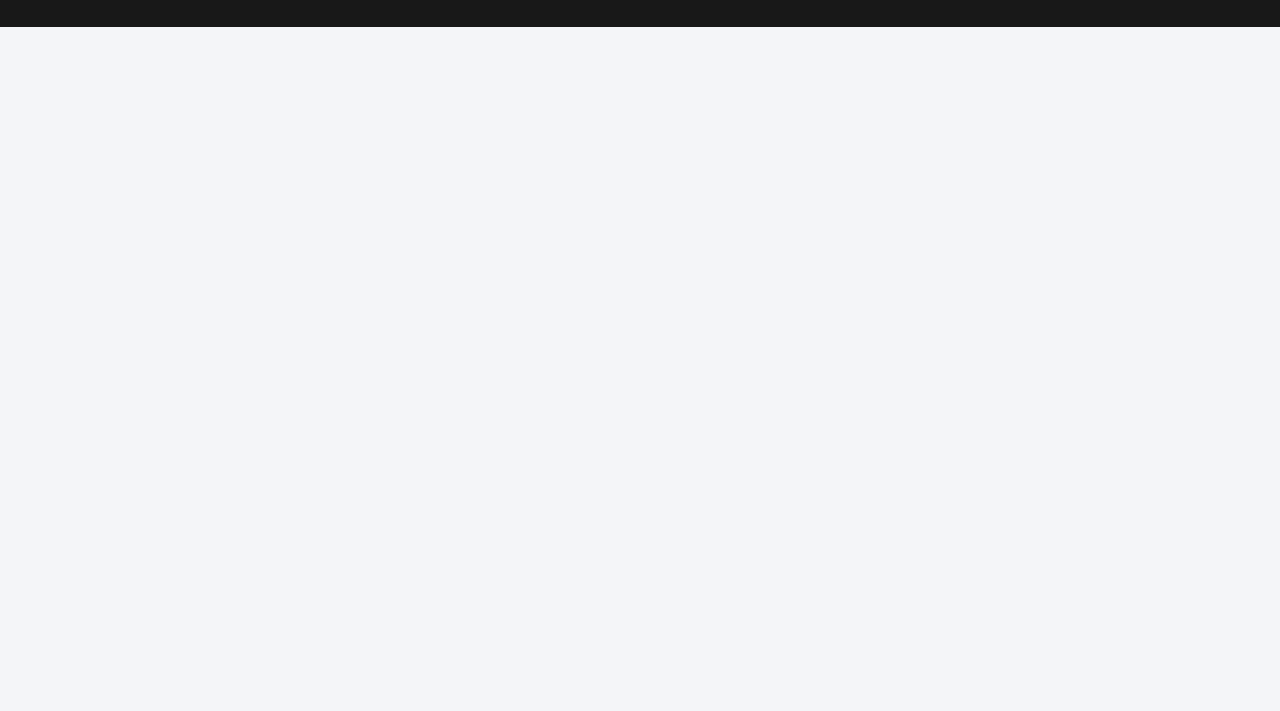
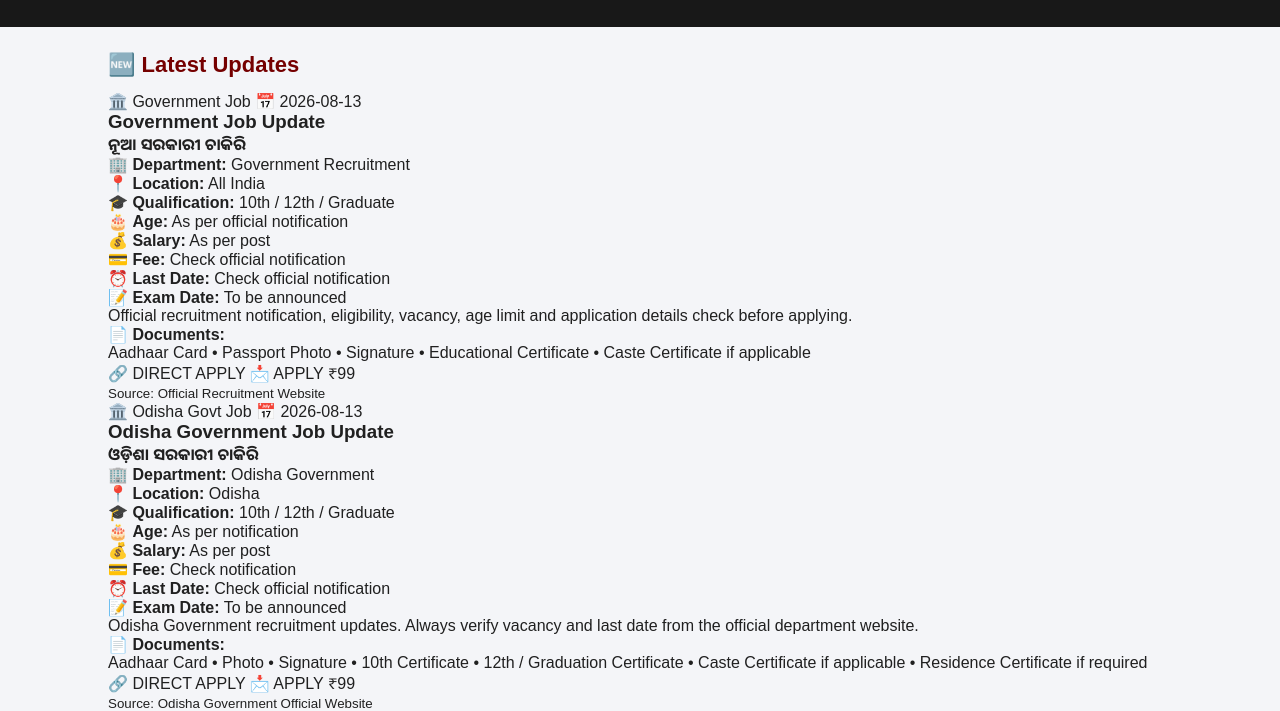
Before and after one commit to geetakasimala095-bit/jobmitra-ai, a plain HTML site: page index.html in a window 1280 px wide. Shown: the part 1625-2336 px from the top of the page. Before the commit the page ends 1652 px from the top, so only its background shows below. Drawn offline with Linux system fonts and the light colour scheme.

Commit message:
Update index.html

```diff
--- a/index.html
+++ b/index.html
@@ -1066,7 +1066,14 @@ alert("ଏହି ବିଷୟରେ ଏବେ content ମିଳିଲା ନା
 }
 
 </script>
-<!-- JobMitra AI JavaScript -->
-<script src="script.js"></script>
+<!-- DAILY UPDATES -->
+<section id="dailyUpdatesSection">
+  <div class="container">
+    <h2 class="title">🆕 Latest Updates</h2>
+    <div id="latestUpdates"></div>
+  </div>
+</section>
+
+<script src="./updates.js"></script>
 </body>
   </html>
```
